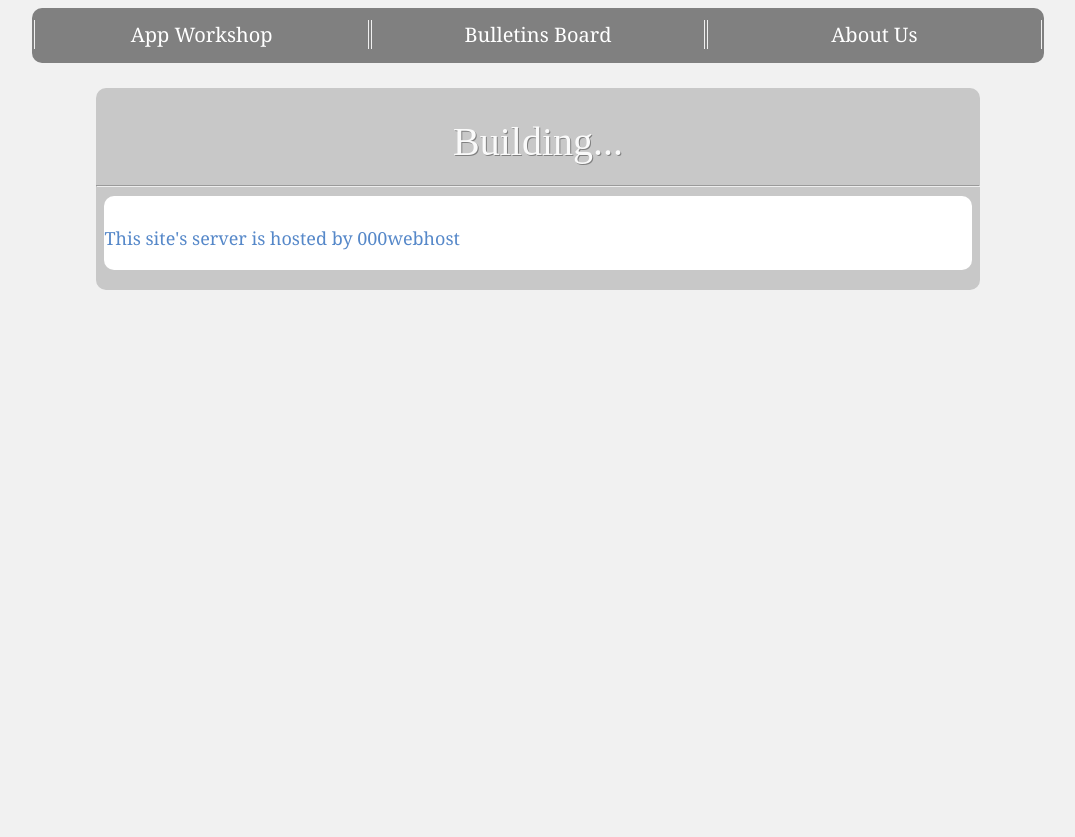
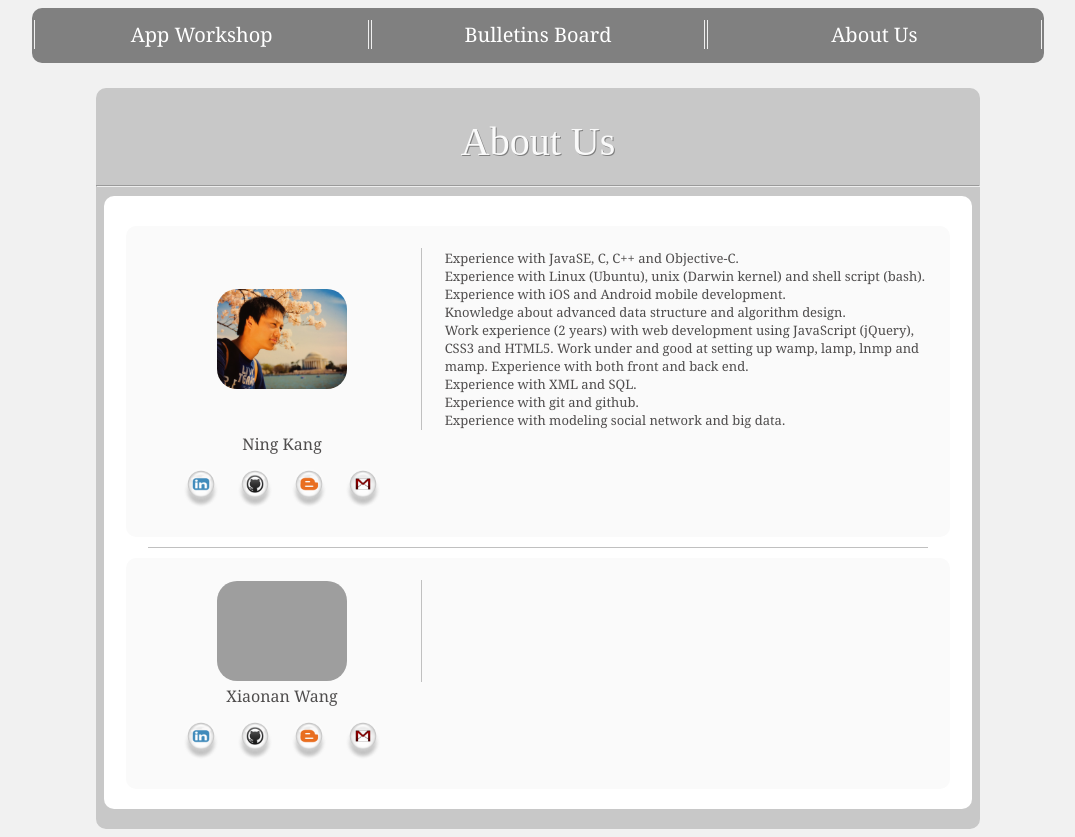
Before and after one commit to KevinGG/Mybbs, a PHP site: page /DbName/Home/Tpl/Show/aboutUs.html in a window 1280 px wide. Shown: the whole page, without its empty margins (102-1177 px from the left). Before the commit the page ends 290 px from the top, so only its background shows below. Run offline with PHP 8.4, Linux system fonts and the light colour scheme; grey boxes are pictures that could not be loaded.

Commit message:
update on aboutus

```diff
--- a/Home/Tpl/Show/aboutUs.html
+++ b/Home/Tpl/Show/aboutUs.html
@@ -19,12 +19,78 @@
 
 <div class = "backgroundFrame">
 <div class = "iAKworkshop">
-	Building...
+	About Us
 </div>
 <hr>
 
 <div class = "mainFrame">
-<a class = "normalLink" href="http://www.000webhost.com/801424.html">This site's server is hosted by 000webhost</a>
+<table class = "app" >
+	<tr>
+		<td class = "appIconTd"><img class = "avartarIcon" src = "__PUBLIC__/img/Members/NingKang.jpg"></td>
+		<td class = "info"></td>
+		<td class = "descriptionTd" style = "font-size:13">
+			<div class = "description">
+			Experience with JavaSE, C, C++ and Objective-C.<br/>
+			Experience with Linux (Ubuntu), unix (Darwin kernel) and shell script (bash).<br/>
+			Experience with iOS and Android mobile development.<br/>
+			Knowledge about advanced data structure and algorithm design.<br/>
+			Work experience (2 years) with web development using JavaScript (jQuery), CSS3 and HTML5. Work under and good at setting up wamp, lamp, lnmp and mamp. Experience with both front and back end.<br/>
+			Experience with XML and SQL.<br/>
+			Experience with git and github.<br/>
+			Experience with modeling social network and big data.<br/>
+			</div>
+		</td>
+	</tr>
+	<tr>
+		<td class = "appIconTd">
+			Ning Kang
+		</td>
+	</tr>
+	<tr>
+		<td class = "appIconTd">
+			<a href="http://www.linkedin.com/in/kevingg" target = "_blank"><img class = "socialNetworkIcon" src="__PUBLIC__/img/Members/in.png"></a>
+
+			<a href = "https://github.com/KevinGG" target = "_blank"><img class = "socialNetworkIcon" src = "__PUBLIC__/img/Members/github.png"></a>
+
+			<a href = "http://developkevin.blogspot.com/" target = "_blank"><img class = "socialNetworkIcon" src = "__PUBLIC__/img/Members/Blog.png"></a>
+
+			<a href = "mailto:kawaigin@gmail.com" target = "_top"><img class = "socialNetworkIcon" src = "__PUBLIC__/img/Members/gmail.png"></a>
+
+
+		</td>
+	</tr>
+</table>
+
+<div class = "break"></div>
+
+<table class = "app" >
+	<tr>
+		<td class = "appIconTd"><img class = "avartarIcon" src = "__PUBLIC__/img/Members/XiaonanWang.jpg"></td>
+		<td class = "info"></td>
+		<td class = "descriptionTd">
+			<div class = "description">
+
+			</div>
+		</td>
+	</tr>
+	<tr>
+		<td class = "appIconTd">
+			Xiaonan Wang
+		</td>
+	</tr>
+	<tr>
+		<td class = "appIconTd">
+			<a href="" target = "_blank"><img class = "socialNetworkIcon" src="__PUBLIC__/img/Members/in.png"></a>
+
+			<a href = "" target = "_blank"><img class = "socialNetworkIcon" src = "__PUBLIC__/img/Members/github.png"></a>
+
+			<a href = "" target = "_blank"><img class = "socialNetworkIcon" src = "__PUBLIC__/img/Members/Blog.png"></a>
+
+			<a href = "mailto:alinawxn@gmail.com" target = "_top"><img class = "socialNetworkIcon" src = "__PUBLIC__/img/Members/gmail.png"></a>
+		</td>
+	</tr>
+</table>
+
 
 </div>
 </div>
--- a/Public/css/apps.css
+++ b/Public/css/apps.css
@@ -43,7 +43,7 @@
 }
 
 .appIconTd{
-	width:120px;
+	width:auto;
 	text-align:center;
 }
 
@@ -67,6 +67,7 @@
 }
 
 .info span{
+	width:auto;
 	color:gray;
 }
 
--- a/Public/css/style.css
+++ b/Public/css/style.css
@@ -157,3 +157,17 @@ padding:20px;
 text-align:center;
 background-color:rgb(240,240,240);
 }
+
+.socialNetworkIcon{
+	width:50px;
+	height:50px;
+}
+
+.avartarIcon{
+	width:130px;
+	height:100px;
+	-moz-border-radius: 20px;
+	-webkit-border-radius: 20px;
+	border-radius: 20px;
+	text-align: center;
+}
```
Also changed, not shown: Home/Tpl/Show/apps.html (+4 -4 lines), Public/img/Members/Blog.png (added), Public/img/Members/NingKang.jpg (added), Public/img/Members/github.png (added), Public/img/Members/gmail.png (added), Public/img/Members/in.png (added), 8 other files.
